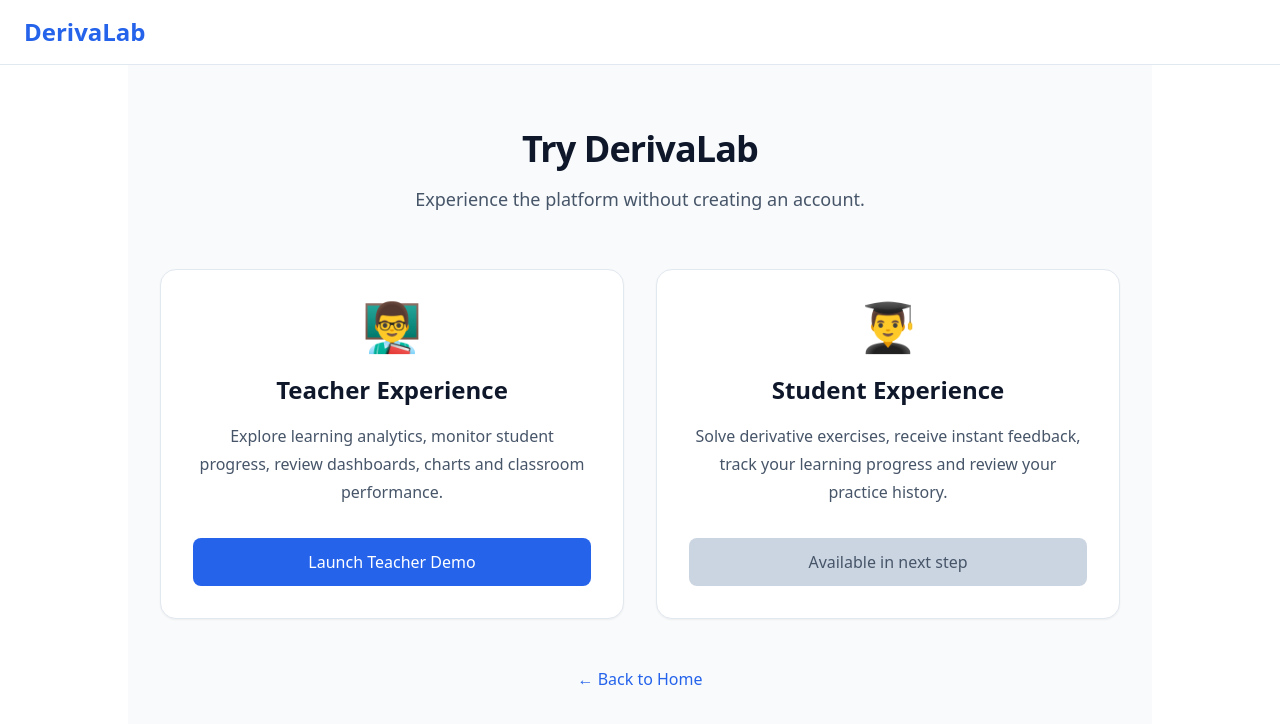
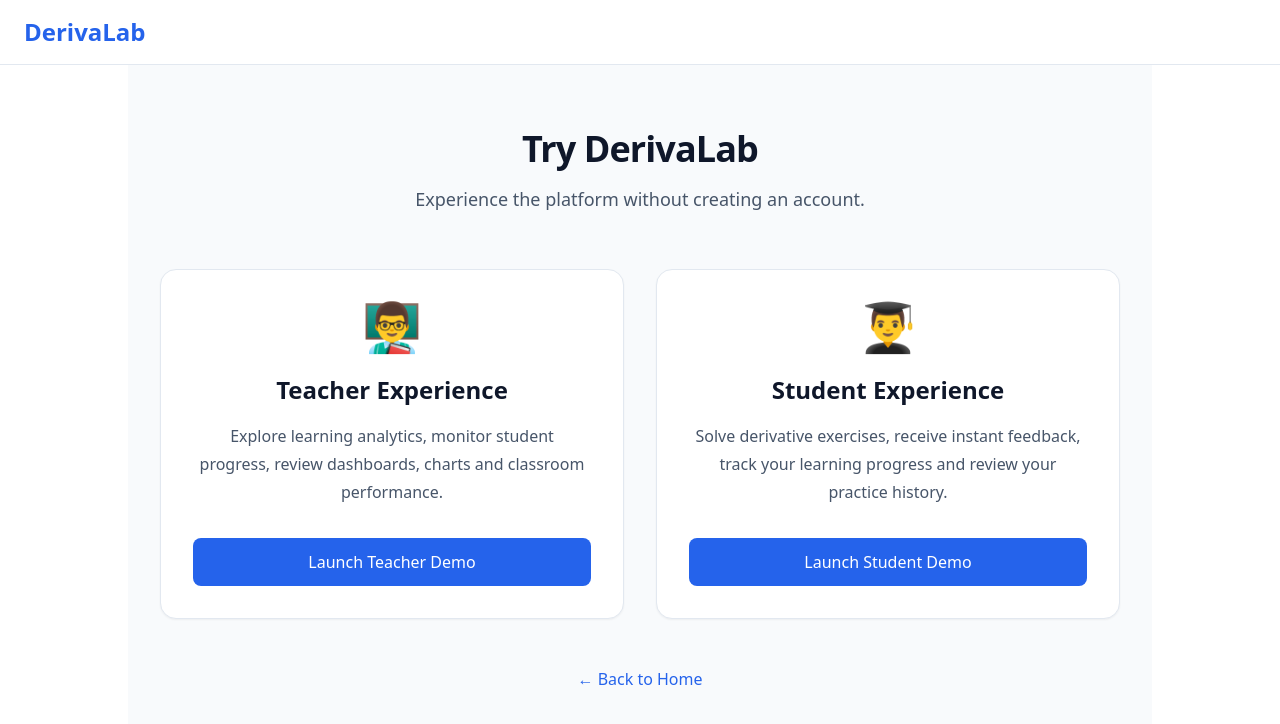
Before and after one commit to lu-alvz-dev/derivalab, a React (Vite) app in the folder client/: page /demo in a window 1280 px wide. Shown: the top 724 px of the page. Built offline with nearby package versions, Linux system fonts and the light colour scheme.

Commit message:
(feat): add automatic student demo login

```diff
--- a/client/src/pages/DemoSelectionPage.jsx
+++ b/client/src/pages/DemoSelectionPage.jsx
@@ -10,6 +10,7 @@ function DemoSelectionPage() {
   const { login } = useAuth();
 
   const [loadingTeacher, setLoadingTeacher] = useState(false);
+  const [loadingStudent, setLoadingStudent] = useState(false);
 
   const loginTeacherDemo = async () => {
     try {
@@ -27,6 +28,25 @@ function DemoSelectionPage() {
       console.error("Teacher demo login failed:", error);
     } finally {
       setLoadingTeacher(false);
+    }
+  };
+
+  const loginStudentDemo = async () => {
+    try {
+      setLoadingStudent(true);
+
+      const response = await loginUserApi({
+        email: "demo.student@derivalab.com",
+        password: "Demo123!",
+      });
+
+      login(response.data.user, response.data.token);
+
+      navigate("/student/dashboard");
+    } catch (error) {
+      console.error("Student demo login failed:", error);
+    } finally {
+      setLoadingStudent(false);
     }
   };
 
@@ -127,20 +147,28 @@ function DemoSelectionPage() {
             </p>
 
             <button
-              disabled
+              onClick={loginStudentDemo}
+              disabled={loadingStudent}
               className="
                 mt-8
                 w-full
                 rounded-lg
-                bg-slate-300
+                bg-blue-600
                 px-5
                 py-3
                 font-medium
-                text-slate-600
-                cursor-not-allowed
+                text-white
+                transition-all
+                duration-200
+                hover:bg-blue-700
+                hover:shadow-lg
+                disabled:cursor-not-allowed
+                disabled:opacity-60
               "
             >
-              Available in next step
+              {loadingStudent
+                ? "Launching Student Demo..."
+                : "Launch Student Demo"}
             </button>
           </section>
         </div>
```
